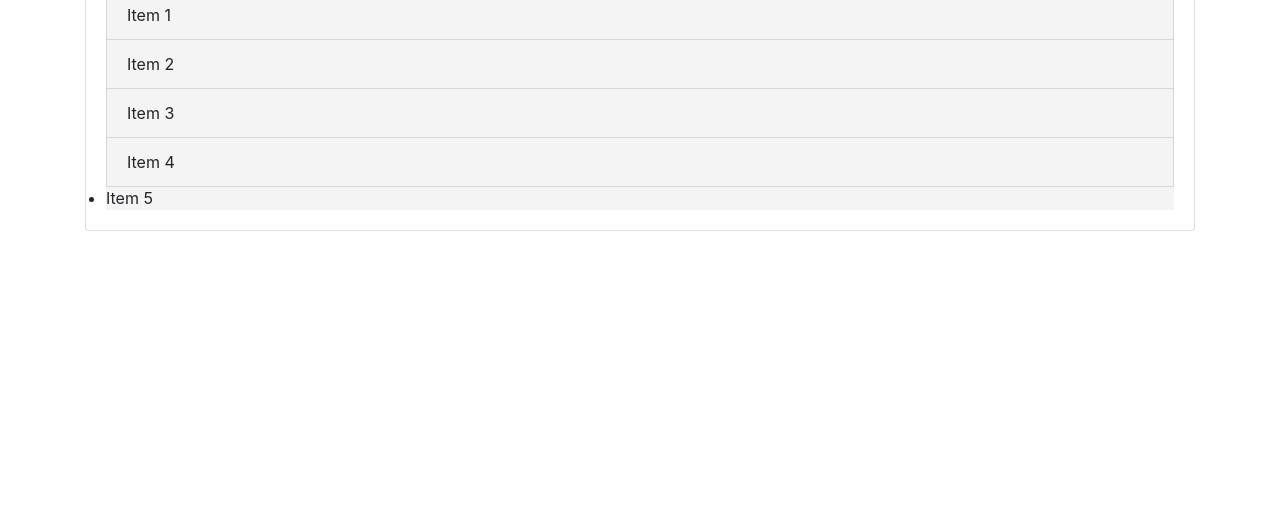
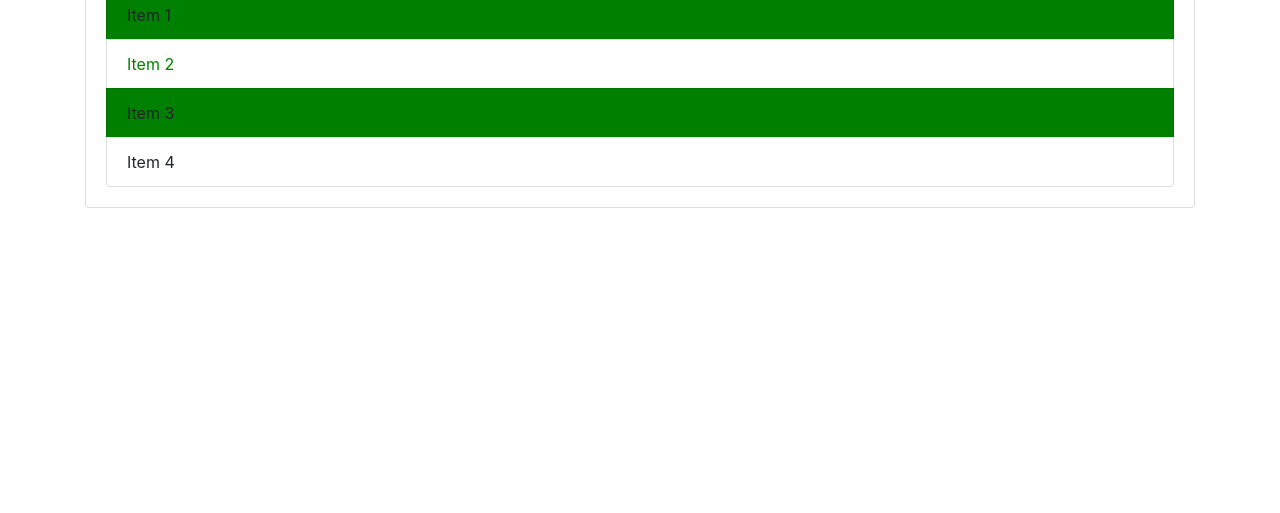
Before and after one commit to mdsi07/Project01, a plain HTML site: page index.html in a window 1280 px wide. Shown: the part 287-800 px from the top of the page. Drawn offline with nearby package versions, Linux system fonts and the light colour scheme.

Commit message:
Changed 2nd Ele Color & Odd Ele bgColor to Green

```diff
--- a/app.js
+++ b/app.js
@@ -37,11 +37,30 @@
 
 // TASK 05 Deliverables
 
-var li = document.getElementsByTagName('li');
+//var li = document.getElementsByTagName('li');
+
+//For background Color
+/*for(var i =0; i< li.length; i++)
+{
+    li[i].style.backgroundColor = '#f4f4f4';
+} */
 
 
-//For background Color
-for(var i =0; i< li.length; i++)
+// TASK 06 Deliverables
+
+//using QuerySelector()
+// var secondItem = document.querySelector('.list-group-item:nth-child(2)');
+// secondItem.style.backgroundColor = 'green';
+
+// var thirdItem = document.querySelector('.list-group-item:nth-child(3)');
+// thirdItem.style.color = 'white';
+
+//using QuerySelectorAll()
+var secondItem = document.querySelectorAll('li');
+secondItem[1].style.color = 'green';
+
+var odd = document.querySelectorAll('li:nth-child(odd)');
+for(var i = 0; i < odd.length; i++)
 {
-    li[i].style.backgroundColor = '#f4f4f4';
+    odd[i].style.backgroundColor = 'green';
 }
--- a/index.html
+++ b/index.html
@@ -26,7 +26,7 @@
       <li class="list-group-item">Item 2</li>
       <li class="list-group-item">Item 3</li>
       <li class="list-group-item">Item 4</li>
-      <li>Item 5</li>
+      <!-- <li>Item 5</li> -->
     </ul>
    </div>
   </div>
```
